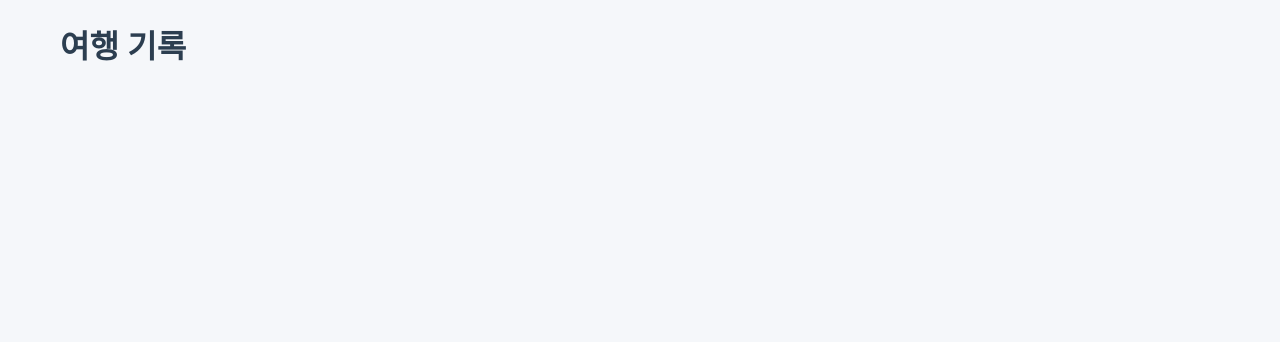
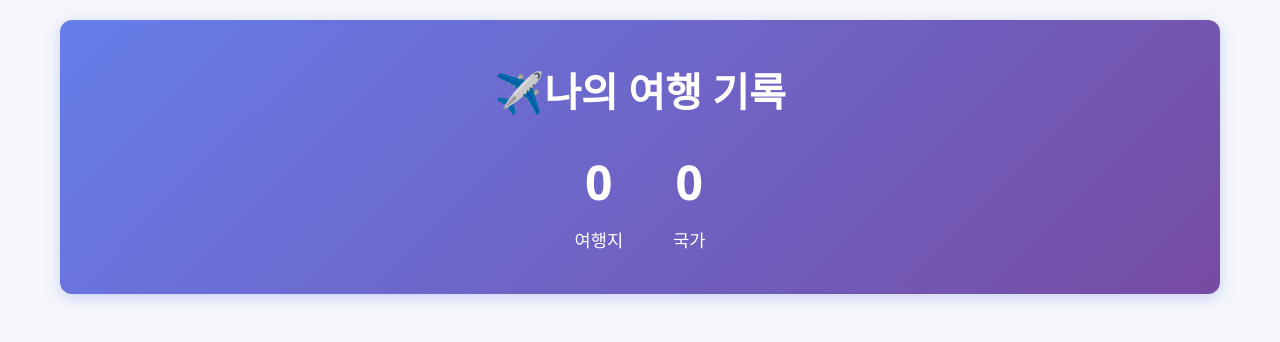
Before and after one commit to RnaYuta/travel-diary, a React (Vite) app: page / in a window 1280 px wide. Shown: the top 342 px of the page. Built offline with nearby package versions, Linux system fonts and the light colour scheme.

Commit message:
style-Header.css 생성

```diff
--- a/src/App.jsx
+++ b/src/App.jsx
@@ -1,11 +1,18 @@
-import { useState } from 'react';
+import {useState} from 'react';
 import './App.css';
+import Header from "./components/Header.jsx";
+
 function App() {
-  return (
-      <div className=
-               "App">
-        <h1>여행 기록</h1>
-      </div>
-  );
+    const [travels, setTravels] = useState([])
+
+    const totalCountries = new Set(travels.map(t => t.country)).size;
+
+
+    return (
+        <div className="App">
+            <Header totalTrips={travels.length} totalCountries={totalCountries}/>
+        </div>
+    );
 }
+
 export default App;
--- a/src/components/Header.css
+++ b/src/components/Header.css
@@ -0,0 +1,35 @@
+.header{
+    background: linear-gradient(135deg, #667eea 0%, #764ba2 100%);
+    color: white;
+    padding: 40px;
+    border-radius: 12px;
+    margin-bottom: 30px;
+    box-shadow: 0 4px 15px rgba(102, 126, 234, 0.3);
+}
+
+.header h1 {
+    font-size: 2.5rem;
+    margin-bottom: 20px;
+    text-align: center;
+}
+
+.stats {
+    display: flex;
+    justify-content: center;
+    gap: 50px;
+}
+
+.stat-item {
+    text-align: center;
+}
+
+.stat-number {
+    display: block;
+    font-size: 3rem;
+    font-weight: 700;
+    margin-bottom: 5px;
+}
+
+.stat-label {
+    font-size: 1.1rem;
+}
--- a/src/components/Header.jsx
+++ b/src/components/Header.jsx
@@ -1,3 +1,5 @@
+import './Header.css'
+
 export default function Header({totalTrips, totalCountries}) {
     return(
         <header className={'header'}>
```
